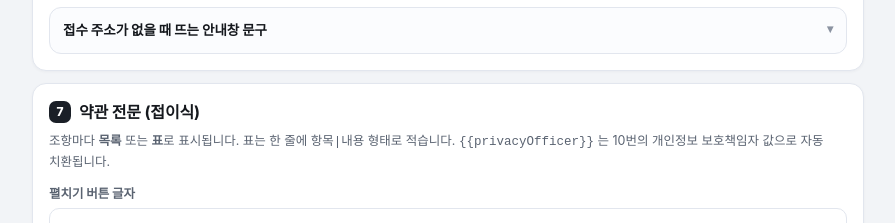
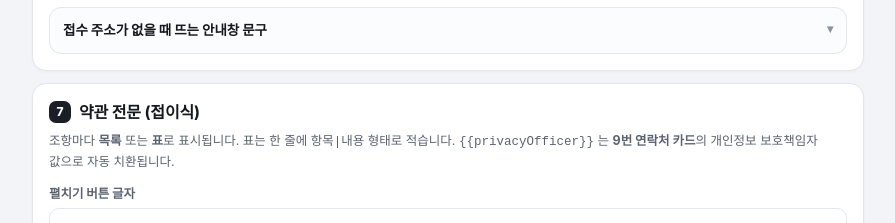
Before and after one commit to onestepseoul/onestepseoul.github.io, a plain HTML site: page admin.html in a window 1280 px wide. Shown: the part 7360-7583 px from the top of the page, without its empty margins (192-1087 px from the left). Drawn offline with Linux system fonts and the light colour scheme.

Commit message:
admin: 약관 안내 문구에서 개인정보 보호책임자 카드 번호(9번) 수정

```diff
--- a/admin.html
+++ b/admin.html
@@ -354,7 +354,7 @@
     <h2><span class="n">7</span>약관 전문 (접이식)</h2>
     <p class="hint">
       조항마다 <b>목록</b> 또는 <b>표</b>로 표시됩니다. 표는 한 줄에 <code>항목|내용</code> 형태로 적습니다.
-      <code>{{privacyOfficer}}</code> 는 10번의 개인정보 보호책임자 값으로 자동 치환됩니다.
+      <code>{{privacyOfficer}}</code> 는 <b>9번 연락처 카드</b>의 개인정보 보호책임자 값으로 자동 치환됩니다.
     </p>
     <label class="f"><span>펼치기 버튼 글자</span><input type="text" data-path="apply.terms.summary"></label>
     <div id="termsEditor"></div>
```
